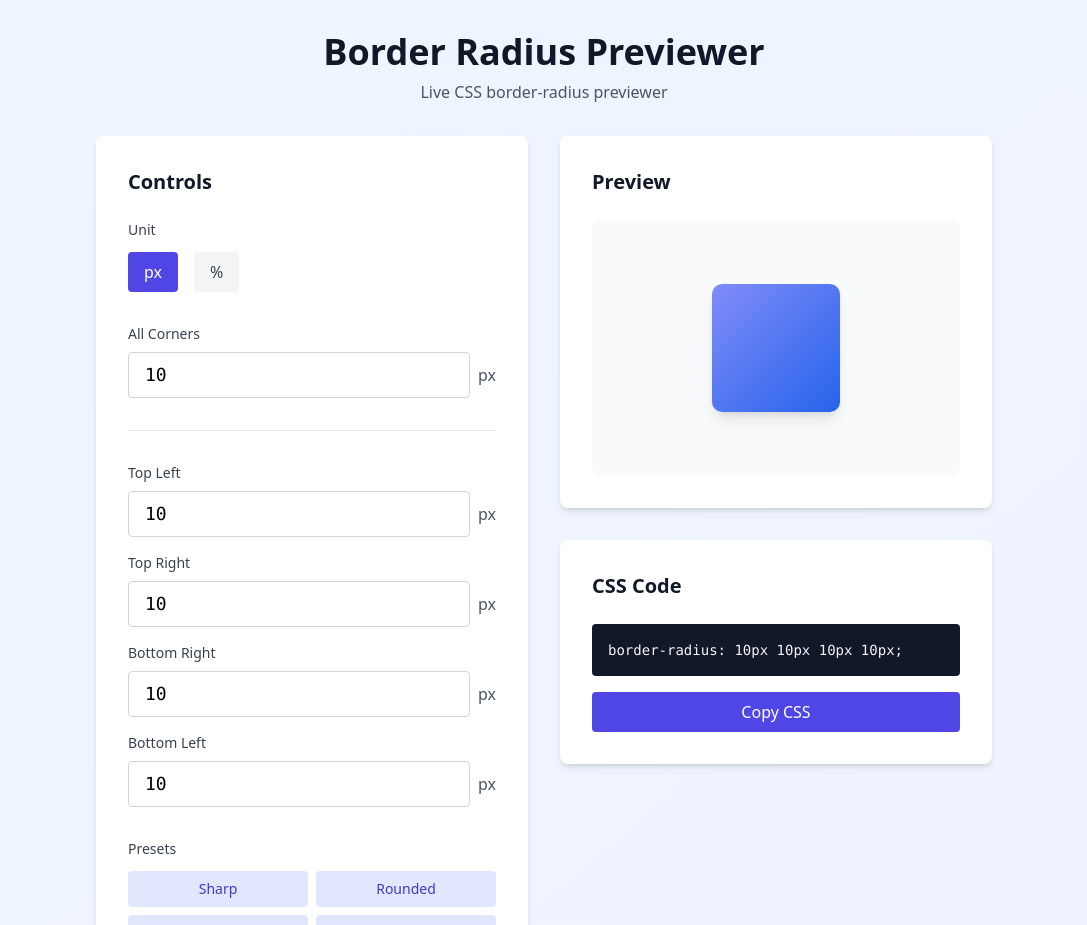
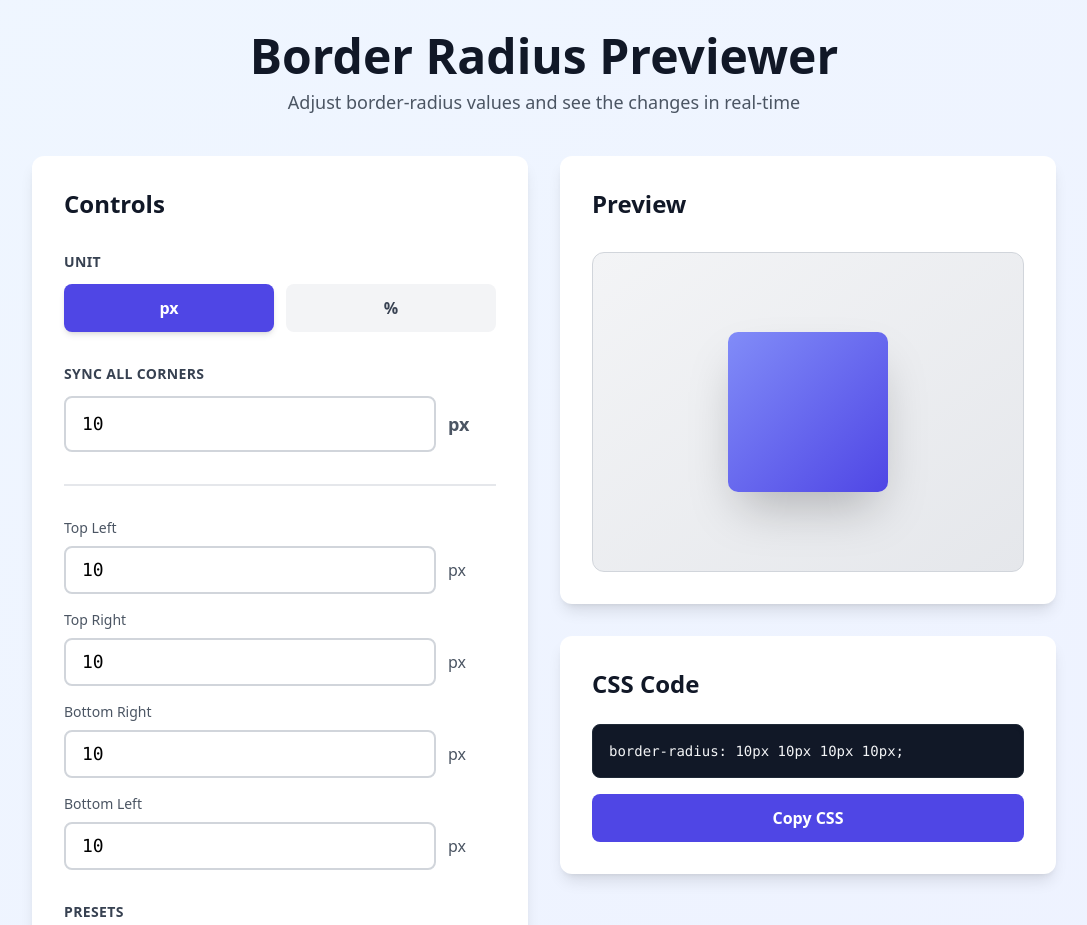
Before and after one commit to ecrent/app-ideas-showcase, a React (Vite) app in the folder apps/02-border-radius-previewer/: page / in a window 1280 px wide. Shown: the top 925 px of the page, without its empty margins (96-1183 px from the left). Built offline with nearby package versions, Linux system fonts and the light colour scheme.

Commit message:
polish ui with better transitions and mixed values indicator

```diff
--- a/apps/02-border-radius-previewer/src/App.tsx
+++ b/apps/02-border-radius-previewer/src/App.tsx
@@ -16,6 +16,7 @@
   })
 
   const [unit, setUnit] = useState<'px' | '%'>('px')
+  const [copied, setCopied] = useState(false)
 
   const handleChange = (corner: keyof BorderRadiusValues, value: string) => {
     const numValue = value.replace(/[^0-9]/g, '') || '0'
@@ -39,32 +40,36 @@
 
   const cssCode = `border-radius: ${borderRadiusValue};`
 
+  const allCornersEqual = values.topLeft === values.topRight && values.topRight === values.bottomRight && values.bottomRight === values.bottomLeft
+
   const copyToClipboard = () => {
     navigator.clipboard.writeText(cssCode)
+    setCopied(true)
+    setTimeout(() => setCopied(false), 2000)
   }
 
   return (
     <div className="min-h-screen bg-gradient-to-br from-blue-50 to-indigo-50 p-8">
-      <div className="max-w-4xl mx-auto">
-        <h1 className="text-4xl font-bold text-gray-900 mb-2 text-center">Border Radius Previewer</h1>
-        <p className="text-gray-600 text-center mb-8">Live CSS border-radius previewer</p>
+      <div className="max-w-5xl mx-auto">
+        <h1 className="text-5xl font-bold text-gray-900 mb-2 text-center">Border Radius Previewer</h1>
+        <p className="text-lg text-gray-600 text-center mb-10">Adjust border-radius values and see the changes in real-time</p>
 
         <div className="grid lg:grid-cols-2 gap-8">
           {/* Controls */}
-          <div className="bg-white rounded-lg shadow-md p-8">
-            <h2 className="text-xl font-semibold text-gray-900 mb-6">Controls</h2>
+          <div className="bg-white rounded-xl shadow-lg p-8">
+            <h2 className="text-2xl font-bold text-gray-900 mb-8">Controls</h2>
 
             {/* Unit Toggle */}
             <div className="mb-8">
-              <label className="block text-sm font-medium text-gray-700 mb-3">Unit</label>
-              <div className="flex gap-4">
+              <label className="block text-sm font-semibold text-gray-700 mb-3 uppercase tracking-wide">Unit</label>
+              <div className="flex gap-3">
                 {(['px', '%'] as const).map(u => (
                   <button
                     key={u}
                     onClick={() => setUnit(u)}
-                    className={`px-4 py-2 rounded font-medium transition-colors ${
+                    className={`flex-1 px-4 py-3 rounded-lg font-semibold transition-all ${
                       unit === u
-                        ? 'bg-indigo-600 text-white'
+                        ? 'bg-indigo-600 text-white shadow-md'
                         : 'bg-gray-100 text-gray-700 hover:bg-gray-200'
                     }`}
                   >
@@ -75,25 +80,26 @@
             </div>
 
             {/* Sync All */}
-            <div className="mb-8 pb-8 border-b border-gray-200">
-              <label className="block text-sm font-medium text-gray-700 mb-2">
-                All Corners
+            <div className="mb-8 pb-8 border-b-2 border-gray-200">
+              <label className="block text-sm font-semibold text-gray-700 mb-3 uppercase tracking-wide">
+                Sync All Corners
               </label>
-              <div className="flex items-center gap-2">
+              <div className="flex items-center gap-3">
                 <input
                   type="number"
                   min="0"
                   max={unit === 'px' ? '1000' : '100'}
-                  value={values.topLeft}
+                  value={allCornersEqual ? values.topLeft : ''}
+                  placeholder={!allCornersEqual ? 'Mixed values' : undefined}
                   onChange={e => syncAllCorners(e.target.value)}
-                  className="flex-1 px-4 py-2 border border-gray-300 rounded font-mono text-lg focus:outline-none focus:ring-2 focus:ring-indigo-500"
+                  className="flex-1 px-4 py-3 border-2 border-gray-300 rounded-lg font-mono text-lg focus:outline-none focus:ring-2 focus:ring-indigo-500 focus:border-transparent transition-all placeholder:text-gray-400"
                 />
-                <span className="text-gray-600 font-medium">{unit}</span>
+                <span className="text-gray-600 font-semibold text-lg min-w-12">{unit}</span>
               </div>
             </div>
 
             {/* Corner Inputs */}
-            <div className="space-y-4">
+            <div className="space-y-4 mb-8">
               {([
                 { key: 'topLeft', label: 'Top Left' },
                 { key: 'topRight', label: 'Top Right' },
@@ -101,28 +107,28 @@
                 { key: 'bottomLeft', label: 'Bottom Left' },
               ] as const).map(({ key, label }) => (
                 <div key={key}>
-                  <label className="block text-sm font-medium text-gray-700 mb-2">
+                  <label className="block text-sm font-medium text-gray-600 mb-2">
                     {label}
                   </label>
-                  <div className="flex items-center gap-2">
+                  <div className="flex items-center gap-3">
                     <input
                       type="number"
                       min="0"
                       max={unit === 'px' ? '1000' : '100'}
                       value={values[key]}
                       onChange={e => handleChange(key, e.target.value)}
-                      className="flex-1 px-4 py-2 border border-gray-300 rounded font-mono text-lg focus:outline-none focus:ring-2 focus:ring-indigo-500"
+                      className="flex-1 px-4 py-2 border-2 border-gray-300 rounded-lg font-mono text-lg focus:outline-none focus:ring-2 focus:ring-indigo-500 focus:border-transparent transition-all"
                     />
-                    <span className="text-gray-600 font-medium">{unit}</span>
+                    <span className="text-gray-600 font-medium min-w-12">{unit}</span>
                   </div>
                 </div>
               ))}
             </div>
 
             {/* Presets */}
-            <div className="mt-8">
-              <label className="block text-sm font-medium text-gray-700 mb-3">Presets</label>
-              <div className="grid grid-cols-2 gap-2">
+            <div className="mb-8">
+              <label className="block text-sm font-semibold text-gray-700 mb-3 uppercase tracking-wide">Presets</label>
+              <div className="grid grid-cols-2 gap-3">
                 {[
                   { label: 'Sharp', value: '0' },
                   { label: 'Rounded', value: '8' },
@@ -132,7 +138,7 @@
                   <button
                     key={preset.label}
                     onClick={() => syncAllCorners(preset.value)}
-                    className="px-3 py-2 bg-indigo-100 text-indigo-700 rounded font-medium hover:bg-indigo-200 transition-colors text-sm"
+                    className="px-3 py-2 bg-gradient-to-br from-indigo-100 to-indigo-50 text-indigo-700 rounded-lg font-semibold hover:from-indigo-200 hover:to-indigo-100 transition-all text-sm border border-indigo-200"
                   >
                     {preset.label}
                   </button>
@@ -143,36 +149,40 @@
             {/* Reset Button */}
             <button
               onClick={() => setValues({ topLeft: '10', topRight: '10', bottomRight: '10', bottomLeft: '10' })}
-              className="w-full mt-4 px-4 py-2 bg-gray-200 text-gray-700 rounded font-medium hover:bg-gray-300 transition-colors"
+              className="w-full px-4 py-3 bg-gray-200 hover:bg-gray-300 text-gray-800 rounded-lg font-semibold transition-all active:scale-95"
             >
-              Reset
+              Reset All
             </button>
           </div>
 
           {/* Preview & Code */}
           <div className="space-y-8">
             {/* Preview Box */}
-            <div className="bg-white rounded-lg shadow-md p-8">
-              <h2 className="text-xl font-semibold text-gray-900 mb-6">Preview</h2>
-              <div className="flex items-center justify-center bg-gray-50 rounded-lg p-12 min-h-64">
+            <div className="bg-white rounded-xl shadow-lg p-8">
+              <h2 className="text-2xl font-bold text-gray-900 mb-8">Preview</h2>
+              <div className="flex items-center justify-center bg-gradient-to-br from-gray-100 to-gray-200 rounded-xl p-12 min-h-80 border border-gray-300">
                 <div
-                  className="w-32 h-32 bg-gradient-to-br from-indigo-400 to-blue-600 shadow-lg"
+                  className="w-40 h-40 bg-gradient-to-br from-indigo-400 to-indigo-600 shadow-2xl transition-all duration-150"
                   style={{ borderRadius: borderRadiusValue }}
                 />
               </div>
             </div>
 
             {/* CSS Code */}
-            <div className="bg-white rounded-lg shadow-md p-8">
-              <h2 className="text-xl font-semibold text-gray-900 mb-6">CSS Code</h2>
-              <div className="bg-gray-900 text-gray-100 rounded font-mono text-sm p-4 overflow-x-auto mb-4">
-                <div>{cssCode}</div>
+            <div className="bg-white rounded-xl shadow-lg p-8">
+              <h2 className="text-2xl font-bold text-gray-900 mb-6">CSS Code</h2>
+              <div className="bg-gray-900 text-gray-100 rounded-lg font-mono text-sm p-4 overflow-x-auto mb-4 border border-gray-800 shadow-inner">
+                <div className="whitespace-pre-wrap break-words">{cssCode}</div>
               </div>
               <button
                 onClick={copyToClipboard}
-                className="w-full px-4 py-2 bg-indigo-600 text-white rounded font-medium hover:bg-indigo-700 transition-colors"
+                className={`w-full px-4 py-3 rounded-lg font-semibold transition-all duration-200 ${
+                  copied
+                    ? 'bg-green-500 text-white'
+                    : 'bg-indigo-600 text-white hover:bg-indigo-700 active:scale-95'
+                }`}
               >
-                Copy CSS
+                {copied ? '✓ Copied!' : 'Copy CSS'}
               </button>
             </div>
           </div>
```
Also changed, not shown: 2 other files (tests, documents, lock files or other folders).
